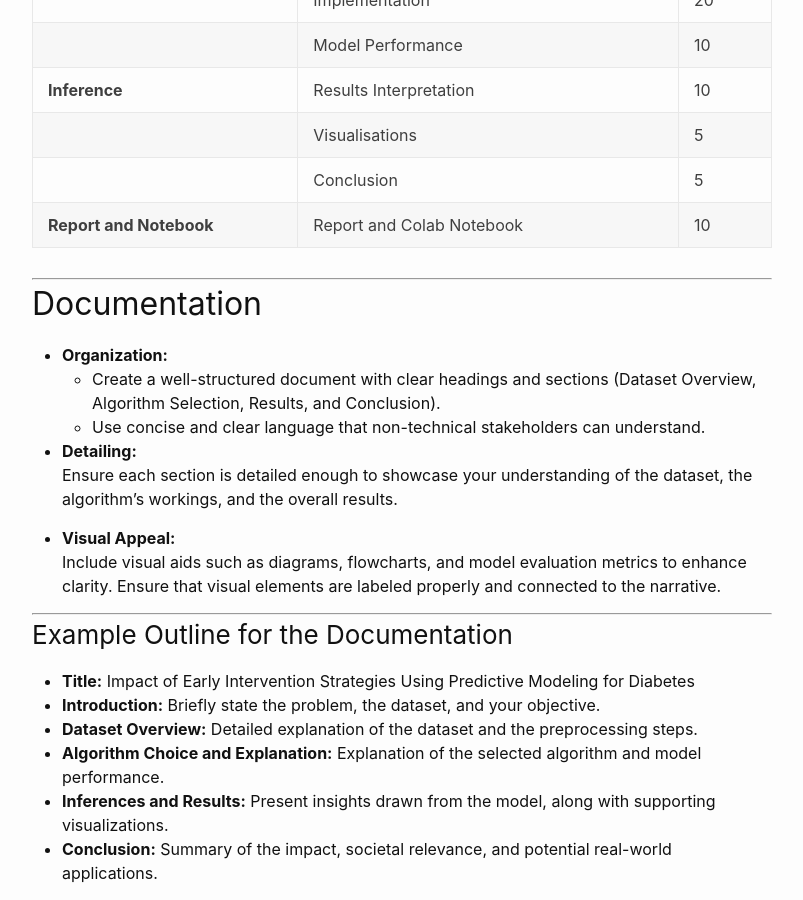
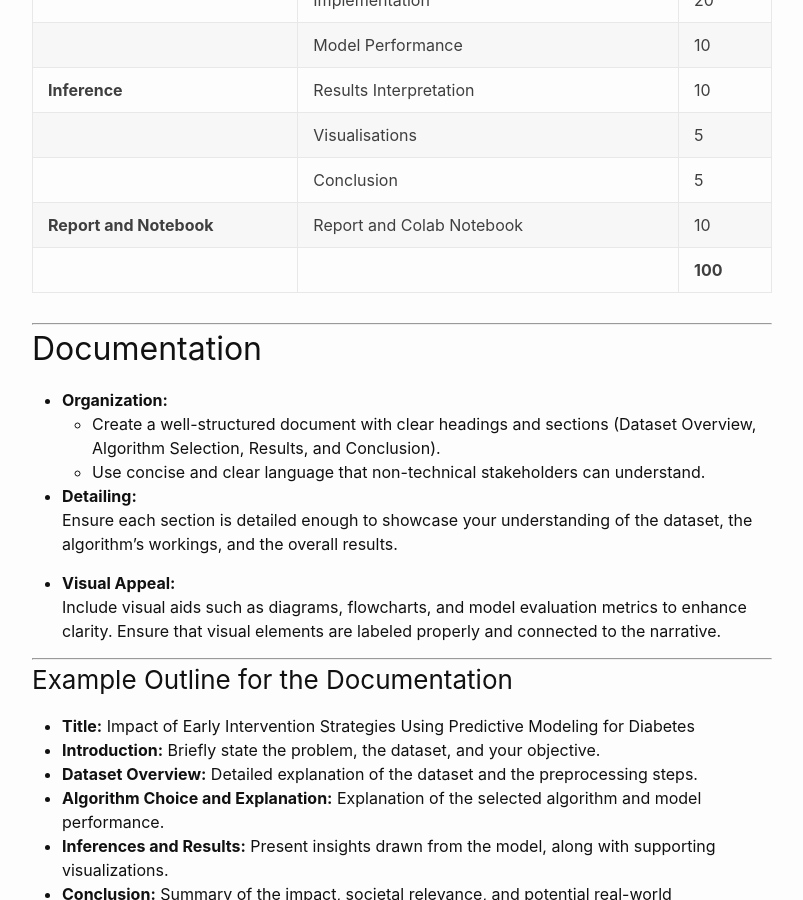
Before and after one commit to sudarshansudarshan/cs503, a Jekyll site: the page built from Project.md, in a window 1280 px wide and 900 px high, scrolled down 3163 px. Shown: the whole window, without its empty margins (238-1041 px from the left). Built offline with Jekyll 4.4.1, drawn with Linux system fonts in a browser that asks for light colours.

Commit message:
Update Project.md

```diff
--- a/Project.md
+++ b/Project.md
@@ -113,6 +113,7 @@ As part of your final project, you are required to submit a comprehensive report
 |                           | Visualisations                              | 5     |
 |                           | Conclusion                                  | 5     |
 | **Report and Notebook**    | Report and Colab Notebook                   | 10    |
+|      |                | **100**    |
 
 
 ---
```
